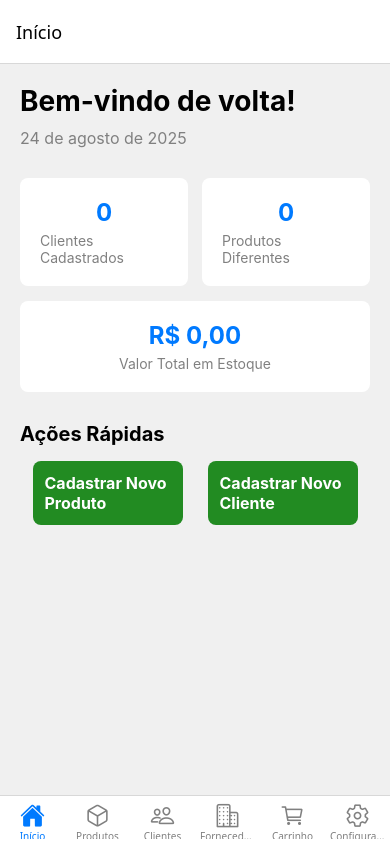
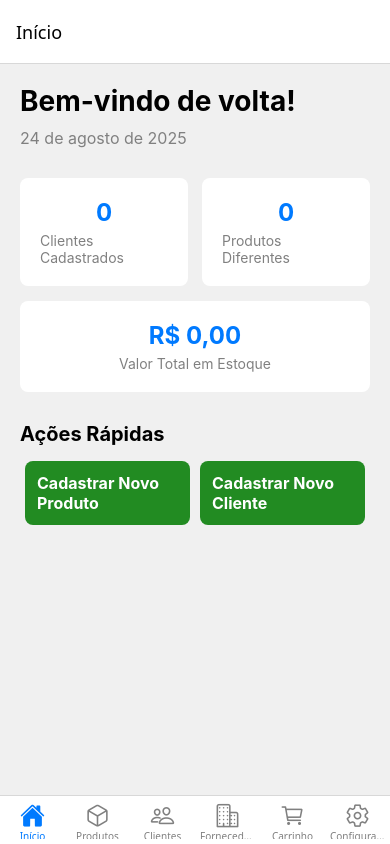
Before and after one commit to BryanSouzaeSilva/APP-REACT_EXPO, a React Native app: screen /ProductList in a window 390 px wide. Built offline with nearby package versions, Linux system fonts and the light colour scheme.

Commit message:
Correcao dos botoes da tela carrinho e implementacao de notificacao de AddToCart

```diff
--- a/components/botaoPersonalizado.js
+++ b/components/botaoPersonalizado.js
@@ -1,9 +1,9 @@
 import React from 'react';
 import { TouchableOpacity, Text, StyleSheet } from 'react-native';
 
-export default function BotaoPersonalizado({ texto, onPress }){
+export default function BotaoPersonalizado({ texto, onPress, style }){
   return(
-    <TouchableOpacity style={styles.botao} onPress={onPress}>
+    <TouchableOpacity style={[styles.botao, style]} onPress={onPress}>
       <Text style={styles.texto}>{texto}</Text>
     </TouchableOpacity>
   );
@@ -15,7 +15,6 @@ const styles = StyleSheet.create({
     padding: 12,
     borderRadius: 8,
     marginVertical: 5,
-    width: 150,
     alignItems: 'center',
   },
   texto: {
--- a/screen/CartScreen.js
+++ b/screen/CartScreen.js
@@ -144,6 +144,7 @@ const getStyles = (theme) => StyleSheet.create({
         paddingVertical: 20,
         borderTopWidth: 1,
         borderTopColor: theme === 'light' ? '#ccc' : '#3A3A3C',
+        alignItems: 'stretch',
     },
     totalText: {
         fontSize: 20,
--- a/screen/Products/ProductListScreen.js
+++ b/screen/Products/ProductListScreen.js
@@ -7,7 +7,7 @@ import BotaoPersonalizado from '../../components/botaoPersonalizado';
 import BotaoDeAcao from '../../components/botaoAcao';
 
 export default function ProductListScreen({ navigation }) {
-    const { theme, produtos, handleDeletarProduto } = useContext(ThemeContext);
+    const { theme, produtos, handleDeletarProduto, showNotification } = useContext(ThemeContext);
     const { addToCart } = useContext(CartContext);
     const styles = getStyles(theme);
 
@@ -31,6 +31,11 @@ export default function ProductListScreen({ navigation }) {
         navigation.navigate('ProductForm', { produtoId });
     };
 
+    const handleAddToCart = (produto) => {
+        addToCart(produto);
+        showNotification(`Produto "${produto.nome}" adicionado ao carrinho.`, 'success');
+    }
+
     const renderItemProduto = ({ item }) => (
         <View style={styles.itemContainer}>
             <View style={styles.infoContainer}>
@@ -45,7 +50,7 @@ export default function ProductListScreen({ navigation }) {
                 <BotaoDeAcao
                     iconName="cart-outline"
                     color={theme === 'light' ? '#28A745' : '#34C759'}
-                    onPress={() => addToCart(item)}
+                    onPress={() => handleAddToCart(item)}
                 />
                 <BotaoDeAcao
                     iconName="pencil"
```
